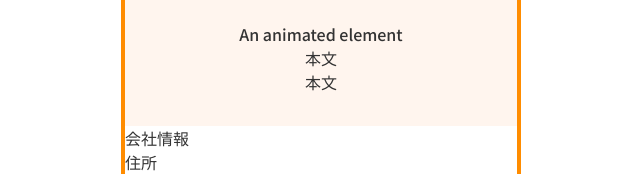
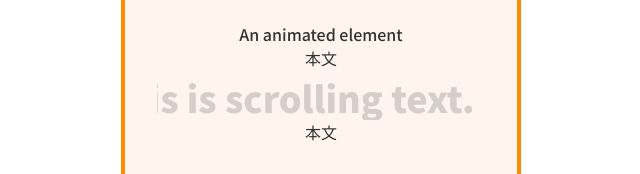
Before and after one commit to ito-futa/JunkPrototypes, a Next.js app: page / in a window 1280 px wide. Shown: the part 1730-1904 px from the top of the page, without its empty margins (319-959 px from the left). Built offline with nearby package versions, Linux system fonts and the light colour scheme.

Commit message:
スクロールテキストのサンプルコードを追加

```diff
--- a/pages/index.jsx
+++ b/pages/index.jsx
@@ -91,6 +91,13 @@ export default function Home() {
               </div>
               <h1 className="animate__animated animate__bounce">An animated element</h1>
               <p>本文</p>
+
+              <div className="background-text-container">
+                <div className="scrolling-text">
+                  This is scrolling text.
+                </div>
+              </div>
+
               <p>本文</p>
             </section>
 
```
